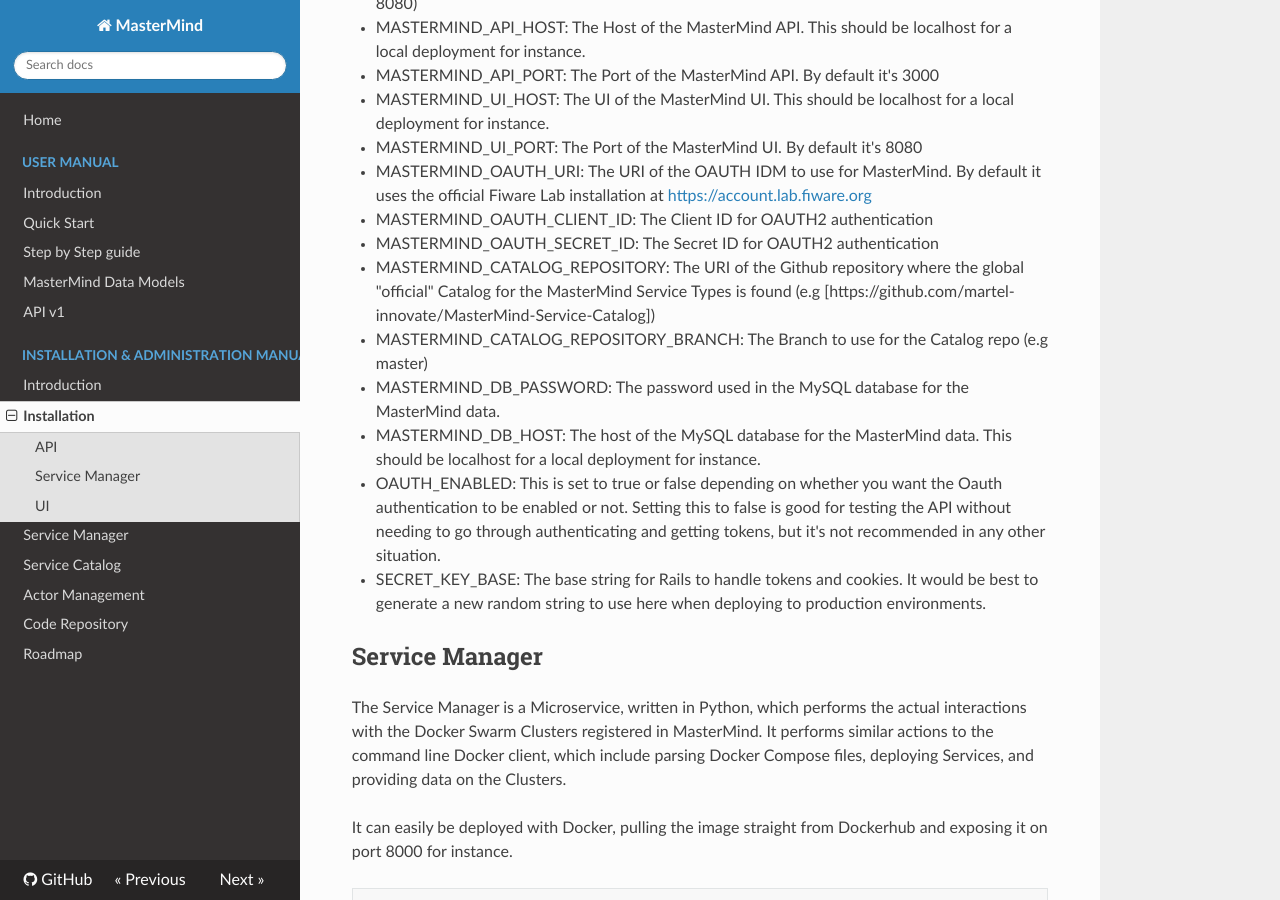
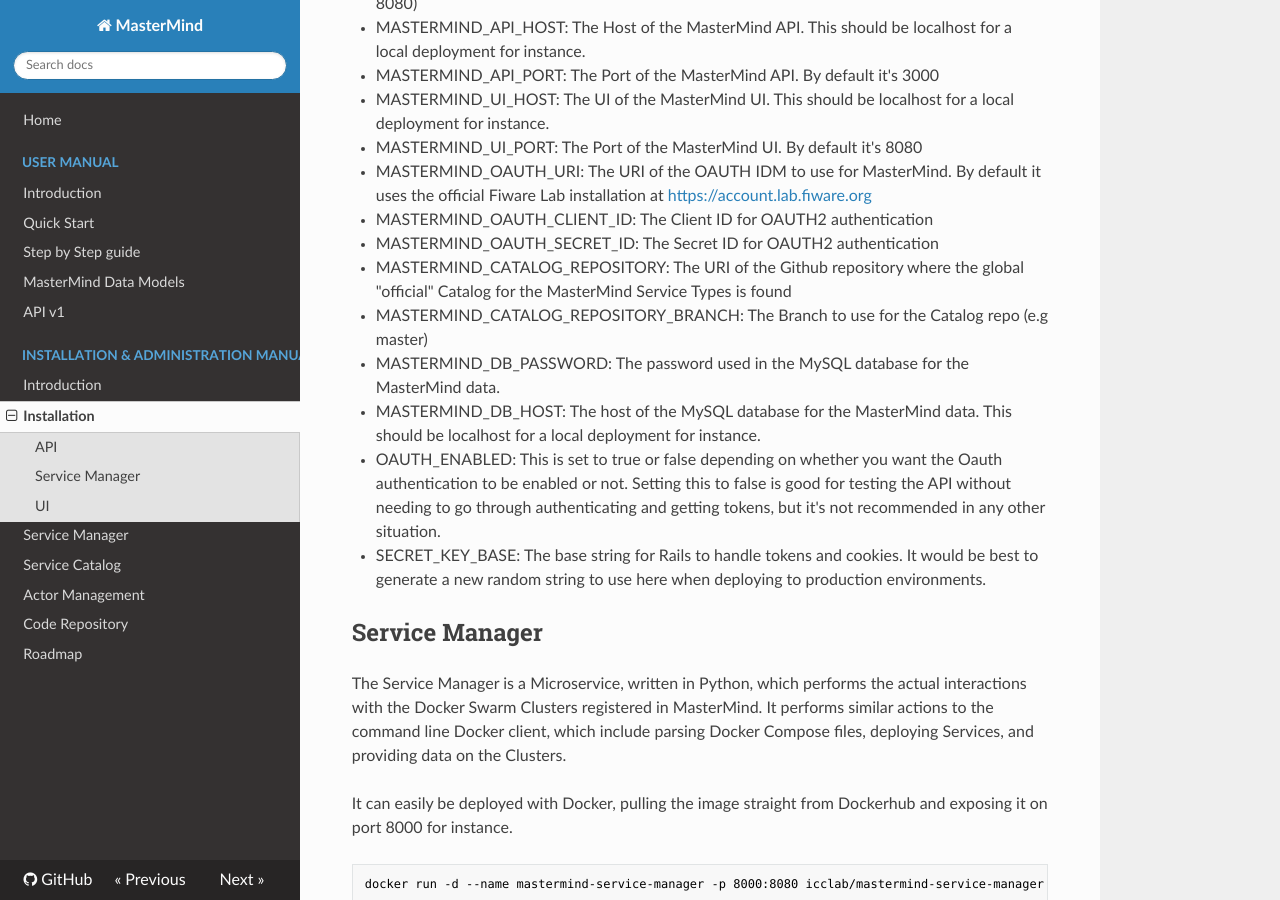
Before and after one commit to martel-innovate/MasterMind, an MkDocs documentation site: the page built from docs/admin/installation.md, in a window 1280 px wide and 900 px high, scrolled down 880 px. Built offline with MkDocs 1.6.1, drawn with Linux system fonts in a browser that asks for light colours; nearby versions of some CDN libraries; comment, search, counter and statistics services are not loaded; old or Windows-style settings are respelled for this version of MkDocs; part of the change alters nothing that is shown.

Commit message:
minor syntax fixes

```diff
--- a/docs/admin/installation.md
+++ b/docs/admin/installation.md
@@ -54,7 +54,6 @@ environment variables:
 - MASTERMIND_OAUTH_SECRET_ID: The Secret ID for OAUTH2 authentication
 - MASTERMIND_CATALOG_REPOSITORY: The URI of the Github repository where the
   global "official" Catalog for the MasterMind Service Types is found
-  (e.g [https://github.com/martel-innovate/MasterMind-Service-Catalog])
 - MASTERMIND_CATALOG_REPOSITORY_BRANCH: The Branch to use for the Catalog repo
   (e.g master)
 - MASTERMIND_DB_PASSWORD: The password used in the MySQL database for the
```
